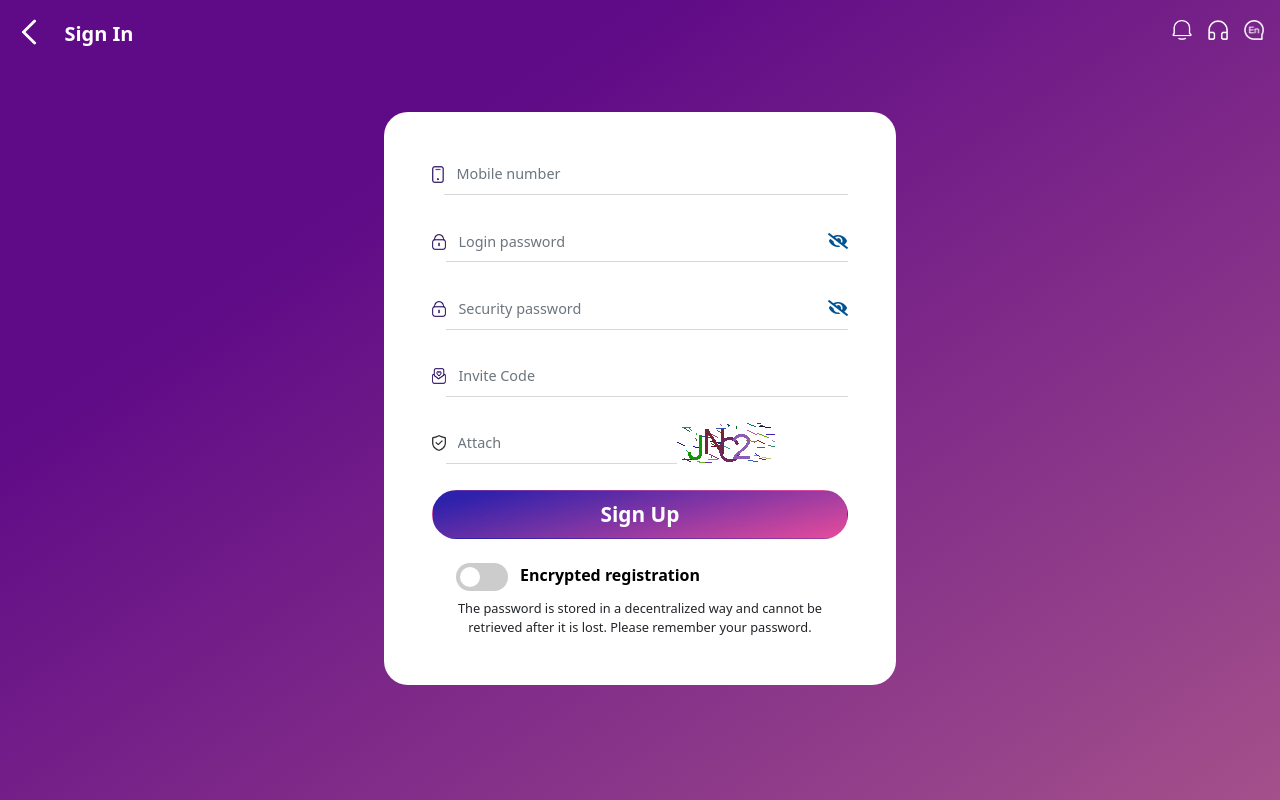
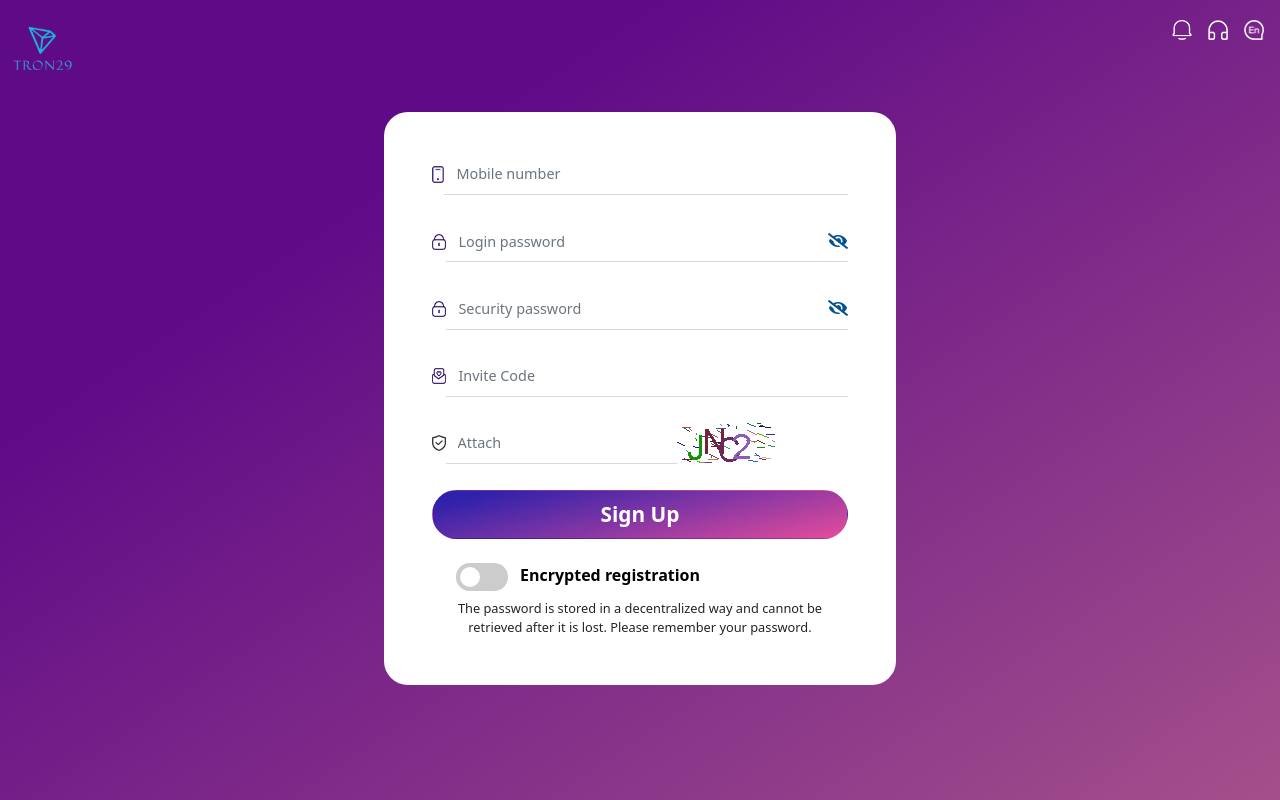
Before and after one commit to lalit198/project_sam_5, a plain HTML site: page index.html in a window 1280 px wide. Drawn offline with nearby package versions, Linux system fonts and the light colour scheme; files whose address does not match are found by name.

Commit message:
Sixth Commit

```diff
--- a/index.html
+++ b/index.html
@@ -27,12 +27,9 @@
             <ul class="nav_logo" style="padding-top: 1rem;padding-left: 0.5rem;display: flex;">
                 <li>
                     <a href="#">
-                        <img src="images/202-2022960_left-white-arrow-icon-hd-png-download-removebg-preview.png" class="img-fluid" alt="">
-                    </a>
-                </li>
-                <li>
-                    <a href="dashboard.html" class="nav_item_left_signup" style="color:#FFF;">
-                        Sign In
+                        <img src="images/tron29-removebg-preview.png" class="img-fluid" alt="" style="width: 374px;
+                        margin-left: -6rem;
+                        margin-top: -2rem;">
                     </a>
                 </li>
             </ul>
```
Also changed, not shown: signin.html (+3 -6 lines), images/tron29-removebg-preview.png (added), images/tron29.png (added).
